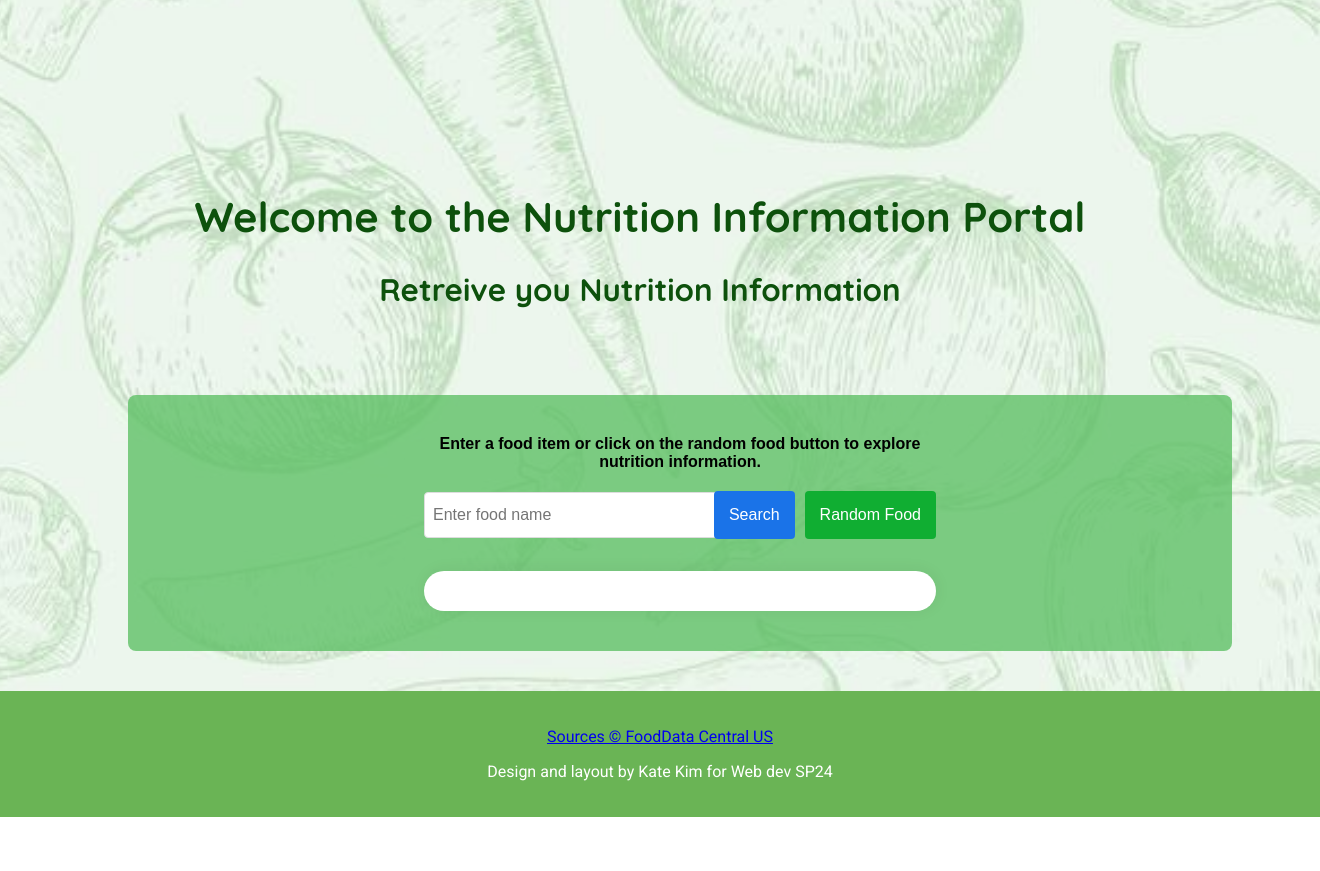
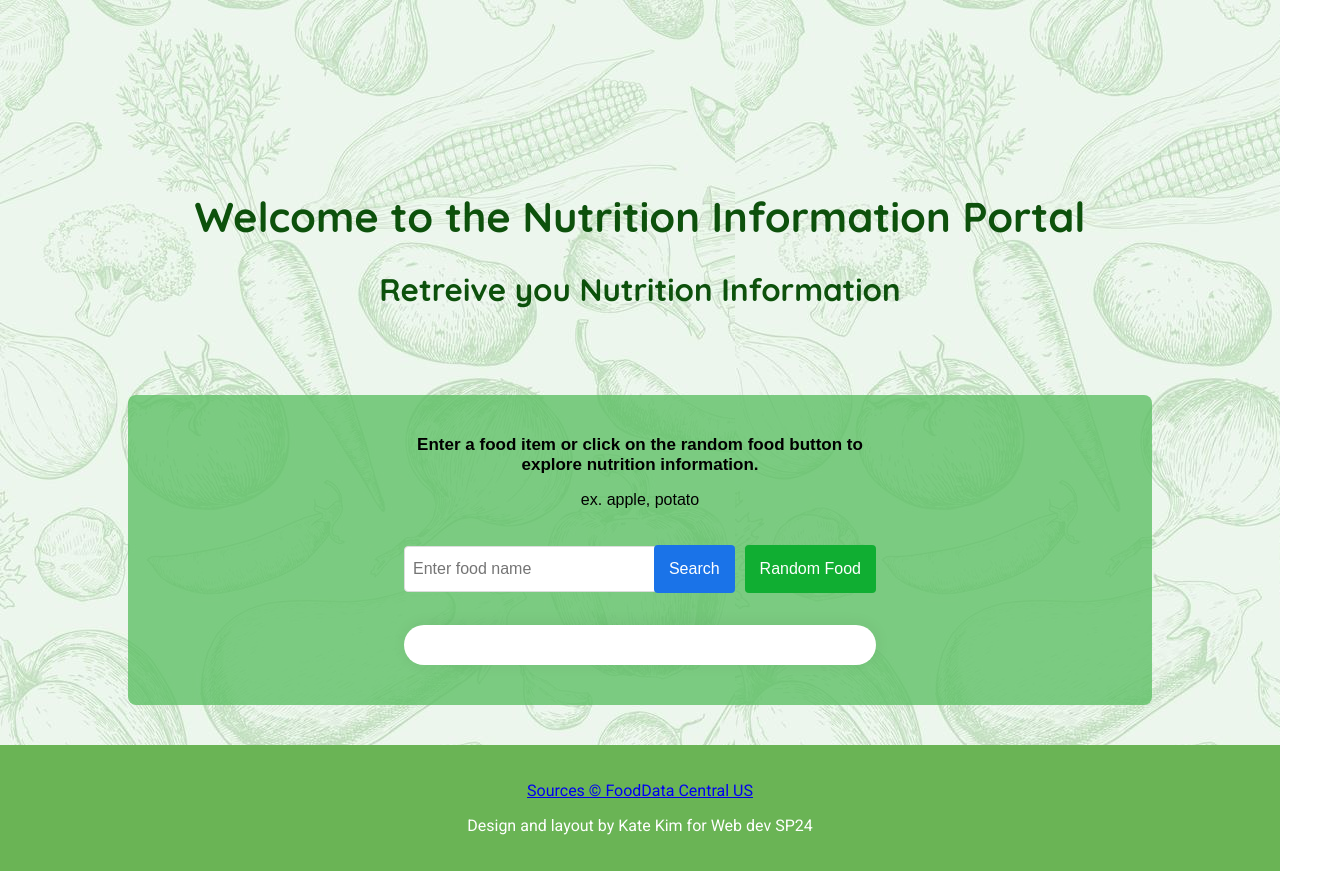
Before and after one commit to cse204-2024/10-final-project-KateKimdo, a React (Create React App) app: page / in a window 1280 px wide. Shown: the whole page, 1320 px wide, since content can reach past the window. Before the commit the page ends 817 px from the top, so only its background shows below. Built offline with nearby package versions, Linux system fonts and the light colour scheme.

Commit message:
fixed horizontal scrolling issue

```diff
--- a/src/App.css
+++ b/src/App.css
@@ -1,4 +1,7 @@
 @import url('https://fonts.googleapis.com/css2?family=Quicksand:wght@300..700&family=Roboto:wght@400&display=swap');
+*, *::before, *::after {
+  box-sizing: border-box;
+}
 
 html, body {
   height: 100%;
@@ -8,8 +11,15 @@ html, body {
 html {
   background-color: #ffffff;
   background-image: url('images/Flipsnack.jpeg');
-  background-position: center;
-  background-size: 130%;
+  background-size: auto;
+  background-repeat: repeat;
+
+}
+
+header {
+  align-items: center;
+  justify-content: center;
+  width: 100%;
 }
 
 #root {
@@ -49,6 +59,7 @@ body {
   color:#0d510c;
   text-align: center;
   margin-top: 190px;
+  align-items: center;
 }
 
 .welcome-section h1{
@@ -196,6 +207,7 @@ body {
   width: 50%;
   margin: 0 auto;
   text-align: center;
+  font-size: 17px;
 }
 
 .foodItemName {
@@ -295,6 +307,12 @@ footer {
   .welcome-section {
     font-size: 1.0em;
   }
+
+  .api-explanation {
+    font-size: 15px;
+    width: 100%;
+  }
+
 }
 
 @media (max-width: 480px) {
--- a/src/App.js
+++ b/src/App.js
@@ -60,7 +60,7 @@ const App = () => {
   return (
     <div className="App">
       <div className="main-content">
-      <p className="api-explanation">Enter a food item or click on the random food button to explore nutrition information.</p>
+      <p className="api-explanation">Enter a food item or click on the random food button to explore nutrition information.</p><p>ex. apple, potato</p>
         <div className="search-wrapper">
           <div className="search-and-button">
                 <SearchBar onSearch={fetchNutritionData} />
--- a/src/NutritionInfo.js
+++ b/src/NutritionInfo.js
@@ -1,4 +1,3 @@
-// NutritionInfo.js
 import React from "react";
 
 const NutritionInfo = ({ info, itemName }) => {
```
